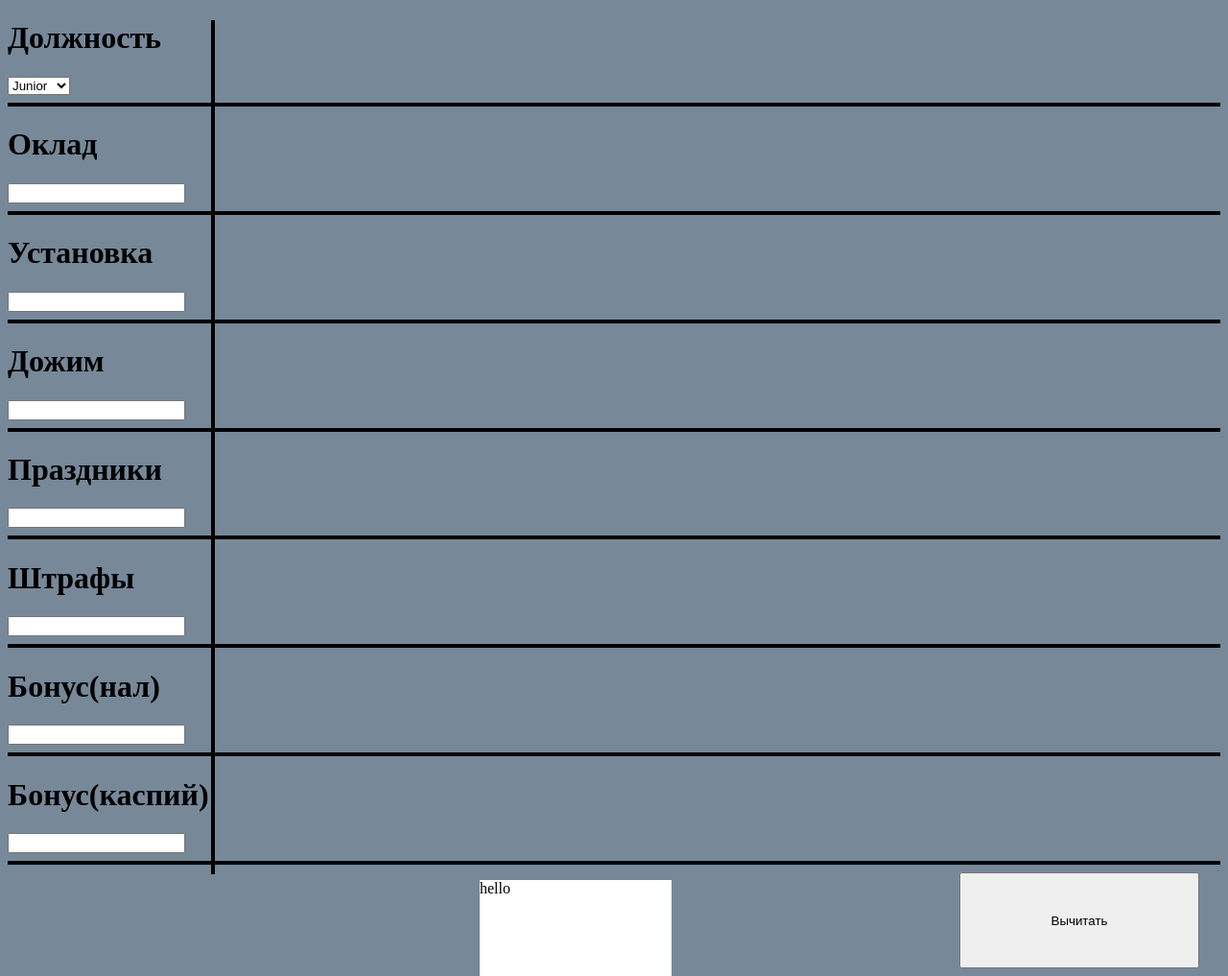
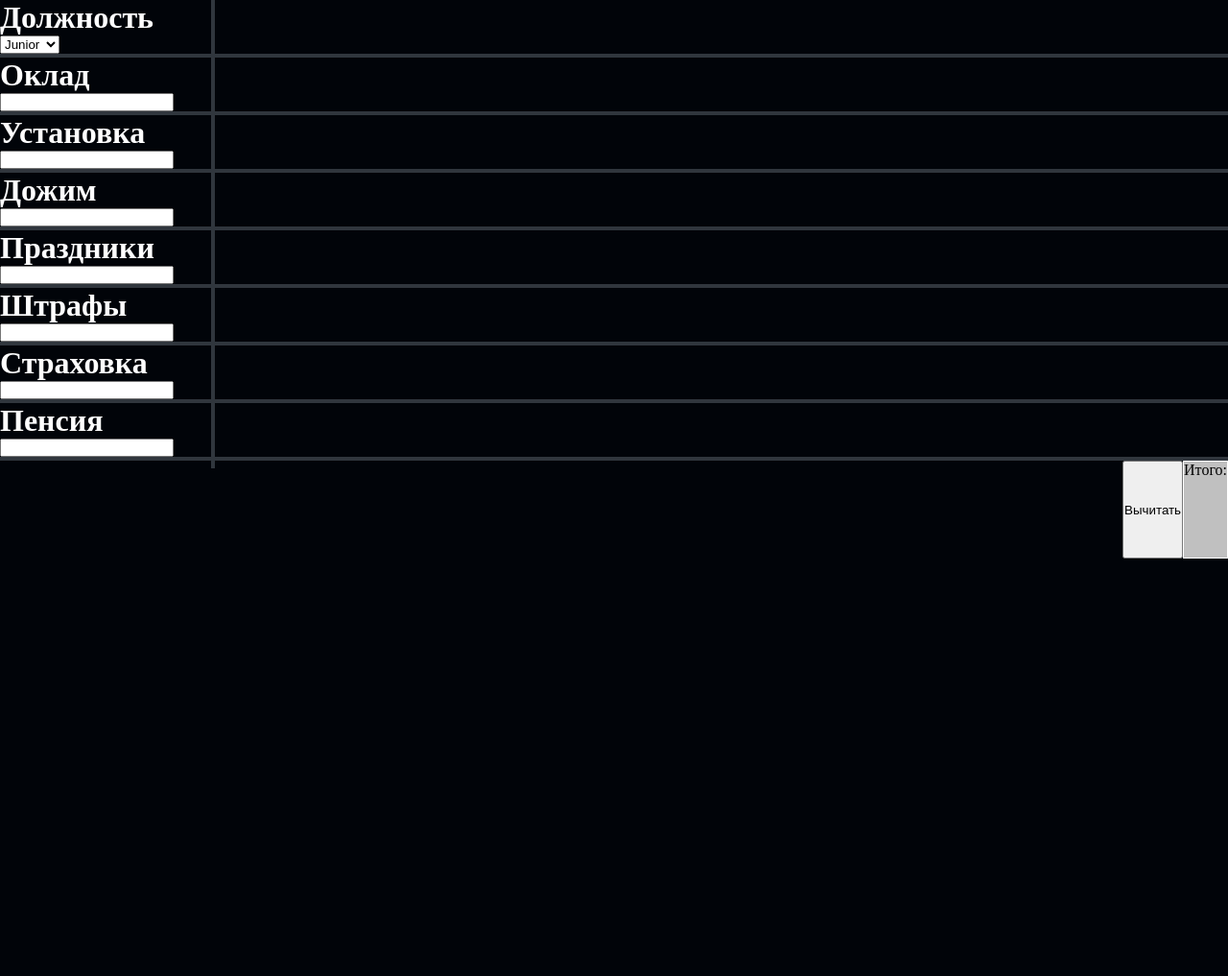
Before and after one commit to zhanibekov/umag, a plain HTML site: page index.html in a window 1280 px wide. Shown: the whole page at 96% size. After the commit the page ends 800 px from the top, so only its background shows below. Drawn offline with Linux system fonts and the light colour scheme.

Commit message:
code refactoring

```diff
--- a/index.html
+++ b/index.html
@@ -8,60 +8,61 @@
     <title>Document</title>
     <link href="./style.css" rel="stylesheet">
     <script src="./main.js"></script>
-    </linl>
+
 </head>
 
 <body>
-    <p id="result"></p>
     <div class="vl"></div>
     <div class="choice">
-        <h1>Должность</h1>
+        <h1 style="color: #fff;">Должность</h1>
         <select>
             <option>Junior</option>
-            <option>Middile</option>
+            <option>Middle</option>
             <option>Senior</option>
         </select>
-        <hr style="border: 2px solid;">
+        <hr style="border: 2px solid #30363d;">
     </div>
     <div class="text1">
-        <h1>Оклад</h1>
+        <h1 style="color: #fff;">Оклад</h1>
         <input id="num0"></input>
-        <hr style="border: 2px solid;">
+        <hr style="border: 2px solid #30363d;">
     </div>
     <div class="text2">
-        <h1>Установка</h1>
+        <h1 style="color: #fff;">Установка</h1>
         <input id="num1"></input>
-        <hr style="border: 2px solid;">
+        <hr style="border: 2px solid #30363d;">
     </div>
     <div class="text3">
-        <h1>Дожим</h1>
+        <h1 style="color: #fff;">Дожим</h1>
         <input id="num2"></input>
-        <hr style="border: 2px solid;">
+        <hr style="border: 2px solid #30363d;">
     </div>
     <div class="text3">
-        <h1>Праздники</h1>
+        <h1 style="color: #fff;">Праздники</h1>
         <input type="number" id="num3"></input>
-        <hr style="border: 2px solid;">
+        <hr style="border: 2px solid #30363d;">
     </div>
     <div class="text4">
-        <h1>Штрафы</h1>
+        <h1 style="color: #fff;">Штрафы</h1>
         <input type="number" id="num4"></input>
-        <hr style="border: 2px solid;">
+        <hr style="border: 2px solid #30363d;">
     </div>
     <div class="text5">
-        <h1>Бонус(нал)</h1>
+        <h1 style="color: #fff;">Страховка</h1>
         <input type="number" id="num5"></input>
-        <hr style="border: 2px solid;">
+        <hr style="border: 2px solid #30363d;">
     </div>
     <div class="text5">
-        <h1>Бонус(каспий)</h1>
+        <h1 style="color: #fff;">Пенсия</h1>
         <input type="number" class="nalog">
-        <hr style="border: 2px solid;">
+        <hr style="border: 2px solid #30363d;">
+    </div>
+    <div class="main">
+        <button onclick="func()" class="knopka">Вычитать</button>
+        <p id="result">Итого:</p>
+        <p id="main"></p>
     </div>
 
-    <button onclick="func()" class="knopka">Вычитать</button>
-    <p id="result"></p>
-    <div class="input">hello</div>
 
 
 </body>
--- a/main.js
+++ b/main.js
@@ -1,11 +1,17 @@
 function func() {
-    var num0 = Number(document.getElementById("num0").value);
-    var num1 = Number(document.getElementById("num1").value);
-    var num2 = Number(document.getElementById("num2").value);
-    var num3 = Number(document.getElementById("num3").value);
-    var num4 = Number(document.getElementById("num4").value);
-    var num5 = Number(document.getElementById("num5").value);
-    var result = num0 + num1 + num2 - num3 - num4 + num5;
-    console.log(num1 + num2 - num3 - num4 + num5);
+    let num0 = Number(document.getElementById("num0").value);
+    let num1 = Number(document.getElementById("num1").value);
+    let num2 = Number(document.getElementById("num2").value);
+    let num3 = Number(document.getElementById("num3").value);
+    let num4 = Number(document.getElementById("num4").value);
+    let num5 = Number(document.getElementById("num5").value);
+    let result = num0 + num1 * 2000 + num2 * 5000 - num3 - num4 + num5 + "тг";
+    if (num1 > 15) {
+        result = num0 + num1 * 2000 + num2 * 6000 - num3 - num4 + num5 + "тг";
+    }
+
+
+
+
     document.getElementById("result").innerHTML = result;
 }
--- a/style.css
+++ b/style.css
@@ -1,6 +1,14 @@
 body {
-    background: LightSlateGray;
+    background: #010409;
 }
+
+* {
+    margin: 0;
+    padding: 0;
+}
+
+
+/*#161b22*/
 
 .btn {
     position: relative;
@@ -10,30 +18,24 @@ body {
 .vl {
     /*Горизантальная линия*/
     position: absolute;
-    border-left: 4px solid black;
-    height: 890px;
+    border-left: 4px solid #30363d;
+    height: 488px;
     left: 220px;
 }
 
 #result {
-    position: relative;
-    bottom: -1200px;
+    background-color: silver;
+    bottom: 100px;
+    height: 100px;
+    border: 1px solid #fff;
     /*РЕЗУЛЬТАТ*/
-}
-
-.input {
-    /*ИТОГО*/
-    position: absolute;
-    width: 200px;
-    height: 100px;
-    left: 500px;
-    background-color: #fff;
 }
 
 .knopka {
     /*КНОПКА ВЫЧЕТА*/
-    width: 250px;
-    height: 100px;
-    position: absolute;
-    left: 1000px;
 }
+
+.main {
+    display: flex;
+    justify-content: flex-end;
+}
```
